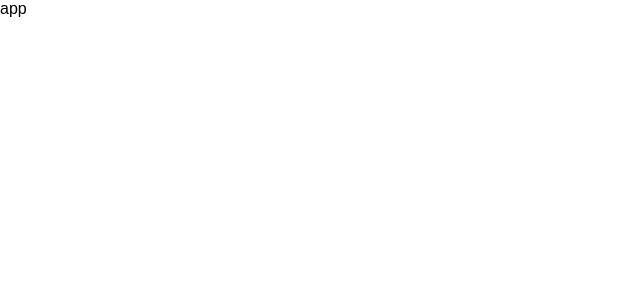
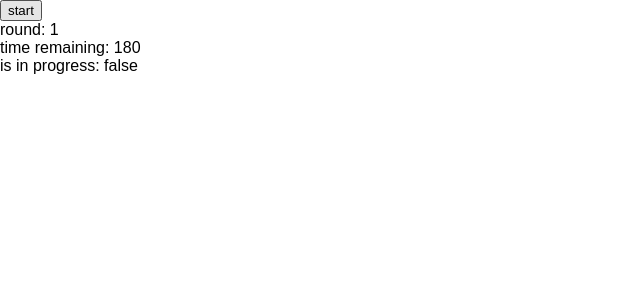
Before and after one commit to nbar1/round-timer-hooks, a React (Create React App) app: page / in a window 1280 px wide. Shown: the top 300 px of the page, without its empty margins (0-640 px from the left). Built offline with nearby package versions, Linux system fonts and the light colour scheme.

Commit message:
Add TimerContext, tester comp

```diff
--- a/src/App.js
+++ b/src/App.js
@@ -1,5 +1,7 @@
 import React from 'react';
 import styled, { createGlobalStyle } from 'styled-components';
+
+import Timer from './components/Timer';
 
 const AppWrapper = styled.div`
 	box-sizing: border-box;
@@ -19,7 +21,7 @@ const GlobalStyle = createGlobalStyle`
 function App() {
 	return (
 		<AppWrapper>
-			app
+			<Timer />
 			<GlobalStyle />
 		</AppWrapper>
 	);
--- a/src/TimerContext.js
+++ b/src/TimerContext.js
@@ -1,11 +1,127 @@
-import React from 'react';
+import React, { useState } from 'react';
 import PropTypes from 'prop-types';
 
 export const TimerContext = React.createContext({});
 
 export const Provider = ({ children }) => {
+	const [rounds, setRounds] = useState(12);
+	const [currentRound, setCurrentRound] = useState(1);
+	const [roundTime, setRoundTime] = useState(180); // in seconds
+	const [timeRemaining, setTimeRemaining] = useState(180); // in seconds
+	const [restTime, setRestTime] = useState(60); // in seconds
+	const [prepTime, setPrepTime] = useState(60); // in seconds
+	const [roundEndWarning, setRoundEndWarning] = useState(10); // in seconds
+	const [isInProgress, setIsInProgress] = useState(false);
+	const [isPaused, setIsPaused] = useState(false);
+
+	let tickInterval;
+
+	/**
+	 * tick
+	 *
+	 * @returns {void}
+	 */
+	const tick = () => {
+		console.log(timeRemaining);
+
+		let newTimeRemaining = timeRemaining;
+
+		newTimeRemaining = newTimeRemaining === 0 ? roundTime : newTimeRemaining - 1;
+
+		console.log('tick', newTimeRemaining);
+
+		setTimeRemaining(newTimeRemaining);
+
+		/**
+		 * round movement cases
+		 */
+		if (newTimeRemaining === 0 && isInProgress === true && currentRound === rounds) {
+			// end session
+			setIsInProgress(false);
+			setTimeRemaining(0);
+			console.log('session ended');
+		} else if (newTimeRemaining === 0 && isInProgress === true && currentRound < rounds) {
+			// end current round
+			setIsInProgress(false);
+			setTimeRemaining(restTime);
+			console.log('round ended');
+		} else if (newTimeRemaining === 0 && isInProgress === false && currentRound < rounds) {
+			// continue to next round
+			setIsInProgress(true);
+			setTimeRemaining(roundTime);
+			console.log('round started');
+		}
+
+		/**
+		 * tick cases
+		 */
+		if (newTimeRemaining === roundEndWarning) {
+			// round end warning
+			console.log('round ending soon');
+		}
+	};
+
+	/**
+	 * start
+	 *
+	 * @returns {void}
+	 */
+	const start = () => {
+		setTimeRemaining(roundTime);
+		setIsInProgress(true);
+
+		tickInterval = setInterval(tick, 1000);
+	};
+
+	/**
+	 * stop
+	 *
+	 * @returns {void}
+	 */
+	const stop = () => {
+		clearInterval(tickInterval);
+		reset();
+	};
+
+	/**
+	 * reset
+	 *
+	 * @returns {void}
+	 */
+	const reset = () => {
+		setRounds(12);
+		setCurrentRound(1);
+		setRoundTime(180);
+		setRestTime(60);
+		setPrepTime(60);
+		setRoundEndWarning(10);
+		setIsInProgress(false);
+		setIsPaused(false);
+	};
+
 	// exports
-	const timerContext = {};
+	const timerContext = {
+		rounds,
+		setRounds,
+		currentRound,
+		setCurrentRound,
+		roundTime,
+		setRoundTime,
+		restTime,
+		setRestTime,
+		prepTime,
+		setPrepTime,
+		roundEndWarning,
+		setRoundEndWarning,
+		isInProgress,
+		setIsInProgress,
+		isPaused,
+		setIsPaused,
+		timeRemaining,
+		start,
+		stop,
+		reset,
+	};
 
 	return <TimerContext.Provider value={timerContext}>{children}</TimerContext.Provider>;
 };
--- /dev/null
+++ b/src/components/Timer.js
@@ -0,0 +1,22 @@
+import React, { useEffect, useContext } from 'react';
+import PropTypes from 'prop-types';
+import styled from 'styled-components';
+
+import { TimerContext } from '../TimerContext';
+
+const Timer = () => {
+	const timerContext = useContext(TimerContext);
+
+	return (
+		<div>
+			<button onClick={() => timerContext.start()}>start</button>
+			<div>round: {timerContext.currentRound}</div>
+			<div>time remaining: {timerContext.timeRemaining}</div>
+			<div>is in progress: {timerContext.isInProgress.toString()}</div>
+		</div>
+	);
+};
+
+Timer.propTypes = {};
+
+export default Timer;
```
